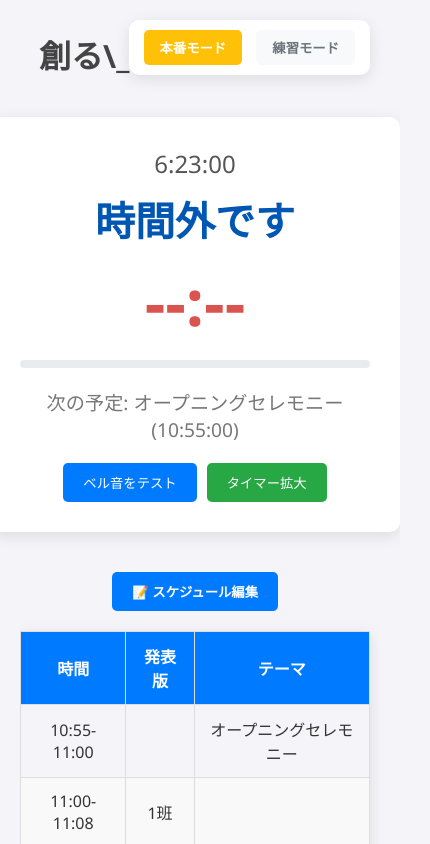
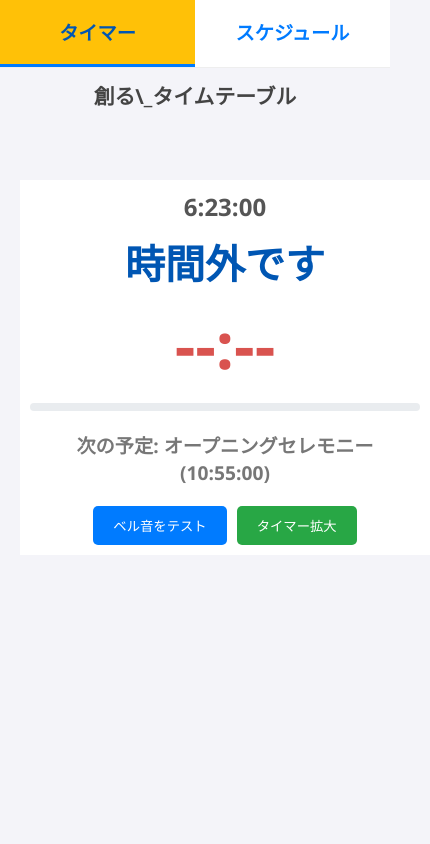
Before and after one commit to rei0623/time, a plain HTML site: page index.html in a window 390 px wide. Shown: the top 844 px of the page, 430 px wide, since content can reach past the window. Drawn offline with Linux system fonts and the light colour scheme.

Commit message:
Update index.html

```diff
--- a/index.html
+++ b/index.html
@@ -403,6 +403,67 @@
             background-color: #ffc107 !important;
             font-weight: bold;
         }
+        @media (max-width: 600px) {
+          .main-container, .mode-switch, .practice-controls, #editScheduleBtn, #editSchedule, .emergency-stop {
+            display: none !important;
+          }
+          .mobile-tabs {
+            display: flex;
+            width: 100vw;
+            max-width: 100vw;
+            position: fixed;
+            top: 0;
+            left: 0;
+            z-index: 2000;
+            background: #fff;
+            border-bottom: 1px solid #eee;
+          }
+          .mobile-tab-btn {
+            flex: 1;
+            padding: 18px 0;
+            font-size: 1.2em;
+            font-weight: bold;
+            border: none;
+            background: none;
+            color: #007bff;
+            border-bottom: 3px solid transparent;
+            transition: border 0.2s;
+          }
+          .mobile-tab-btn.active {
+            border-bottom: 3px solid #007bff;
+            background: #f4f4f9;
+            color: #0056b3;
+          }
+          .mobile-tab-content {
+            margin-top: 60px;
+            padding: 10px;
+            width: 100vw;
+            max-width: 100vw;
+            box-sizing: border-box;
+          }
+          .mobile-timer, .mobile-schedule {
+            display: none;
+          }
+          .mobile-timer.active, .mobile-schedule.active {
+            display: block;
+          }
+          .timer-container, .right-section, .left-section {
+            max-width: 100vw !important;
+            width: 100vw !important;
+            border-radius: 0 !important;
+            box-shadow: none !important;
+            margin: 0 !important;
+            padding: 10px !important;
+          }
+          #scheduleTable {
+            font-size: 1em;
+          }
+          h1 {
+            font-size: 1.3em;
+            margin-top: 70px;
+            margin-bottom: 10px;
+          }
+        }
     </style>
 </head>
 <body>
@@ -515,6 +576,16 @@
         <source src="https://www.soundjay.com/misc/sounds/bell-ringing-05.wav" type="audio/wav">
         <source src="https://www.soundjay.com/misc/sounds/bell-ringing-05.mp3" type="audio/mpeg">
     </audio>
+
+    <!-- モバイルUI切り替え -->
+    <div class="mobile-tabs" id="mobileTabs" style="display:none;">
+      <button class="mobile-tab-btn active" id="tabTimer">タイマー</button>
+      <button class="mobile-tab-btn" id="tabSchedule">スケジュール</button>
+    </div>
+    <div class="mobile-tab-content">
+      <div class="mobile-timer active" id="mobileTimer"></div>
+      <div class="mobile-schedule" id="mobileSchedule"></div>
+    </div>
 
     <script>
         let schedule = [
@@ -1005,6 +1076,52 @@
                 isLarge = false;
             }
         });
+
+        // モバイルUI切り替え
+        function isMobile() {
+          return window.innerWidth <= 600;
+        }
+        function showMobileUI() {
+          document.getElementById('mobileTabs').style.display = 'flex';
+          document.querySelector('.main-container').style.display = 'none';
+          document.querySelector('h1').style.display = 'block';
+          // タイマー部分をmobileTimerに移動
+          document.getElementById('mobileTimer').appendChild(document.querySelector('.timer-container'));
+          // スケジュール部分をmobileScheduleに移動
+          document.getElementById('mobileSchedule').appendChild(document.querySelector('.right-section'));
+        }
+        function hideMobileUI() {
+          document.getElementById('mobileTabs').style.display = 'none';
+          document.querySelector('.main-container').style.display = 'flex';
+          document.querySelector('h1').style.display = 'block';
+          // 元に戻す
+          document.querySelector('.left-section').appendChild(document.querySelector('.timer-container'));
+          document.querySelector('.main-container').appendChild(document.querySelector('.right-section'));
+        }
+        function handleResize() {
+          if (isMobile()) {
+            showMobileUI();
+          } else {
+            hideMobileUI();
+          }
+        }
+        window.addEventListener('resize', handleResize);
+        document.addEventListener('DOMContentLoaded', handleResize);
+        // タブ切り替え
+        if (document.getElementById('tabTimer')) {
+          document.getElementById('tabTimer').onclick = function() {
+            document.getElementById('tabTimer').classList.add('active');
+            document.getElementById('tabSchedule').classList.remove('active');
+            document.getElementById('mobileTimer').classList.add('active');
+            document.getElementById('mobileSchedule').classList.remove('active');
+          };
+          document.getElementById('tabSchedule').onclick = function() {
+            document.getElementById('tabSchedule').classList.add('active');
+            document.getElementById('tabTimer').classList.remove('active');
+            document.getElementById('mobileSchedule').classList.add('active');
+            document.getElementById('mobileTimer').classList.remove('active');
+          };
+        }
     </script>
 
 </body>
```
